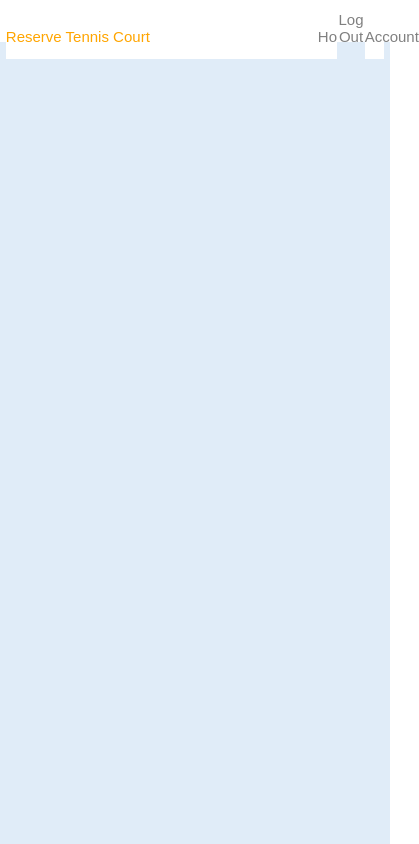
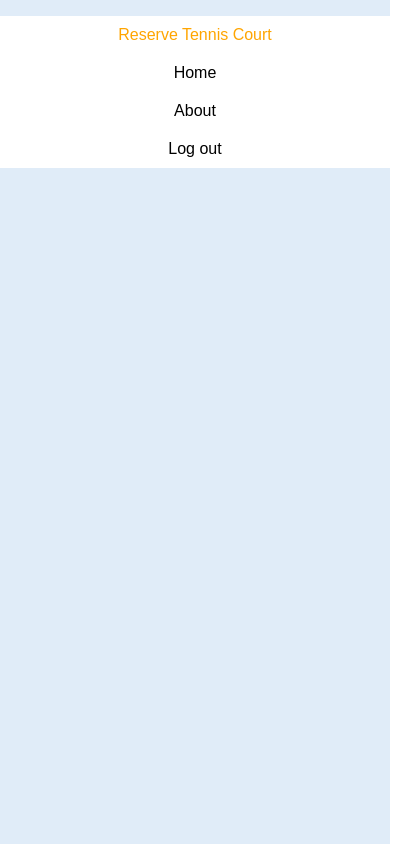
Before and after one commit to antblessing/diamond-head-tennis, a React (Create React App) app: page / in a window 390 px wide. Shown: the whole page, 419 px wide, since content can reach past the window. Built offline with nearby package versions, Linux system fonts and the light colour scheme.

Commit message:
Made nav bar more responsive and removed unneeded nav element component

```diff
--- a/src/App.css
+++ b/src/App.css
@@ -2,20 +2,48 @@
   text-align: center;
   height: 100vh;
   background-color: #E0ECF8;
+  display: flex;
+  flex-direction: column;
 }
 
-.nav {
-  height: 5vh;
+.container {
   background-color: white;
-  width: 100%;
+  display: flex;
+  padding: 0;
 }
 
-.nav-element {
-  display: inline-block;
-  padding-top: 1.25vh;
-  padding-bottom: 1.25vh;
-  background-color: white;
-  color: grey;
-  height: 2.5vh;
-  font-size: 15px;
+.container > li {
+  padding: 10px;
+  text-align: center;
+  list-style-type: none;
 }
+
+.container >li.reserve {
+  text-align: left;
+  color: orange;
+}
+
+.reserve {
+  flex: 1;
+}
+
+
+@media all and (max-width: 600px) {
+  .container {
+    flex-wrap: wrap;
+  }
+
+  .container > li {
+    flex-basis: 50%;
+  }
+
+  .container >li.reserve {
+    text-align: center;
+  }
+}
+
+@media all and (max-width: 400px) {
+  .container > li {
+    flex-basis: 100%;
+  }
+}
--- a/src/App.js
+++ b/src/App.js
@@ -14,19 +14,16 @@ class App extends Component {
 class Nav extends Component {
   render() {
     return (
-    <div className="nav">
-      <div className="nav-element" style={{width: '80%',textAlign: 'left',color: 'orange'}}>Reserve Tennis Court</div>
-      <NavElement value="Home" size="5%"/>
-      <NavElement value="Log Out" size="7%"/>
-      <NavElement value="Account" size="5%"/>
-    </div>
+    <nav>
+      <ul className="container">
+        <li className="reserve">Reserve Tennis Court</li>
+        <li>Home</li>
+        <li>About</li>
+        <li>Log out</li>
+      </ul>
+    </nav>
     );
   }
 }
 
-const NavElement = ({value, size}) =>
-  <div className="nav-element" style={{width: size}}>
-    {value}
-  </div>
-
 export default App;
```
